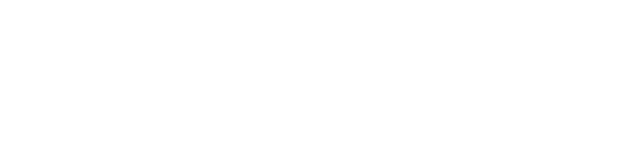
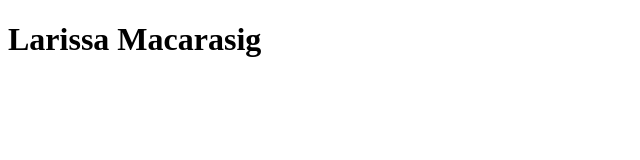
Before and after one commit to lrmacarasig/mycv, a plain HTML site: page index.html in a window 1280 px wide. Shown: the whole page, without its empty margins (0-640 px from the left). Drawn offline with Linux system fonts and the light colour scheme.

Commit message:
Update index.html

```diff
--- a/index.html
+++ b/index.html
@@ -3,4 +3,7 @@
   <head>
     <title> My CV </title>
   </head>
+  <body>
+    <h1> Larissa Macarasig </h1>
+      </body>
 </html>
```
